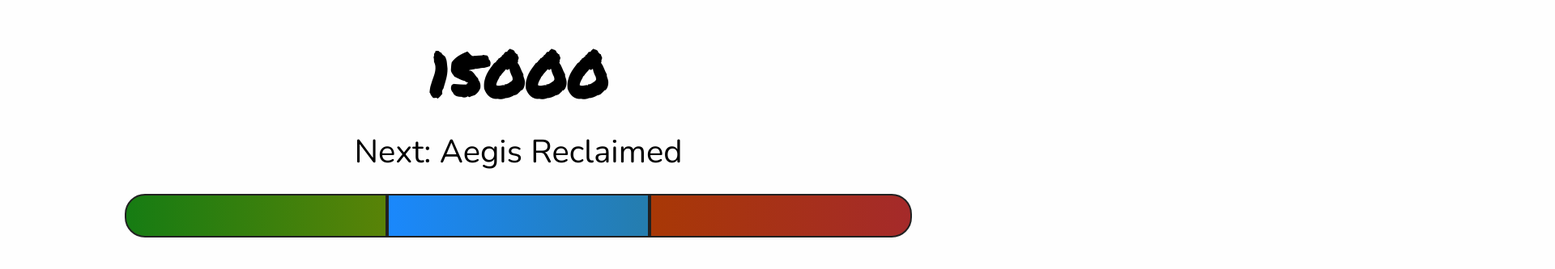
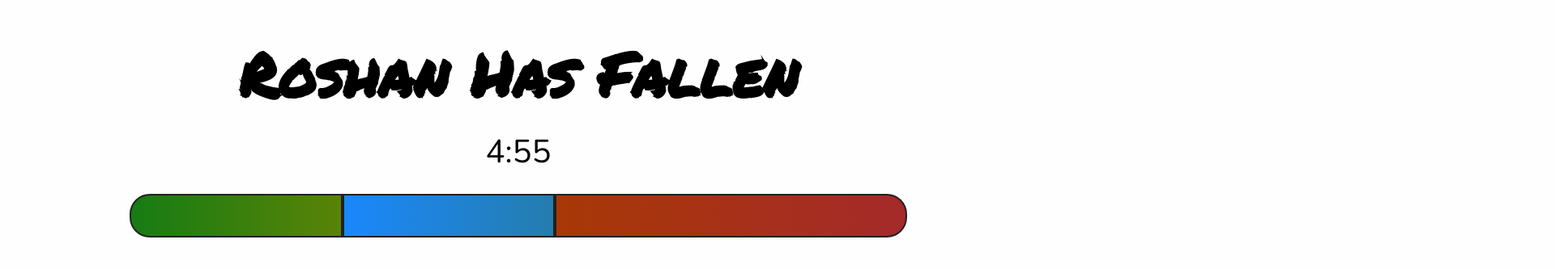
Before and after one commit to JasonZheng20/Rosh-Timer, a plain HTML site: page index.html in a window 1280 px wide. Shown: the part 197-530 px from the top of the page at 81% size, 1920 px wide, since content can reach past the window. Drawn offline with nearby package versions, Linux system fonts and the light colour scheme.

Commit message:
frustrating bugs

```diff
--- a/index.html
+++ b/index.html
@@ -15,17 +15,12 @@
       <h1 class = "title">Roshan Timer</h1>
     </div>
     <!-- <div class = "button">Roshan Defeated</div> -->
-    <span class = "time">Next: Aegis Reclaimed</span>
+    <span class = "time"></span>
     <div class = "countdown">
-      <div class = "bar leftMost" id = "maxRespawn">
-        <!-- <span class = "rel">Maximum Respawn</span> -->
-      </div>
-      <div class = "bar" id = "minRespawn">
-        <!-- <span class = "rel">Minimum Respawn</span> -->
-      </div>
-      <div class = "bar rightMost" id = "reclaim">
-        <!-- <span class = "rel">Aegis Reclaimed</span> -->
-      </div>
+      <div class = "bar leftMost" id = "maxRespawn"></div>
+      <div class = "bar" id = "minRespawn"></div>
+      <div class = "bar rightMost" id = "reclaim"></div>
+      <div class = "cover"></div>
     </div>
   </body>
 </html>
--- a/script.js
+++ b/script.js
@@ -1,28 +1,44 @@
-// let timeUntilNext = 5 * 60000;
-let timeUntilNext = 20000;
-document.querySelector('.title').textContent = timeUntilNext;
+let timeUntilNext = 5 * 60000;
+// let timeUntilNext = 5000;
+
+let seconds = (timeUntilNext/1000) % 60;
+let minutes = Math.floor((timeUntilNext/60000) % 60);
+const events = ['Roshan Has Fallen','Aegis Has Been Reclaimed', 'Roshan Has Possibly Respawned', 'Roshan Has Definitely Respawned'];
+const bars = [document.querySelector('#reclaim'), document.querySelector('#minRespawn'), document.querySelector('#maxRespawn')];
+document.querySelector('.title').textContent = events[0];
+document.querySelector('.time').textContent = minutes + ':' + seconds;
 let curr = 0;
-const events = ['Aegis Has Been Reclaimed', 'Roshan Has Possibly Respawned', 'Roshan Has Definitely Respawned'];
 
 // this.onLoad = this.onLoad.bind(this);
 // document.addEventListener('load', this.onLoad);
 onLoad();
 
 function onLoad() {
-  console.log('triggered');
   var timer = setInterval(function() {
     timeUntilNext -= 1000;
+    console.log(document.querySelector('.cover').offsetLeft);
+    let change = document.querySelector('.cover').offsetLeft - 10;
+    // console.log(document.querySelector('.cover').style.left); //this returns null
+    console.log(change);
+    document.querySelector('.cover').offsetLeft = change; //CANT MOVE IT >:()
     if (timeUntilNext == 0) {
       curr++;
-      document.querySelector('.time').textContent = 'Next: ' + events[curr];
+      document.querySelector('.title').textContent = events[curr];
       if (curr < 3) {
-        // timeUntilNext = 3 * 60000;
-        timeUntilNext = 10000;
+        timeUntilNext = 3 * 60000;
+        // timeUntilNext = 3000;
+        timeUntilNextBuffer = timeUntilNext;
       }
       else {
-        timer = null;
+        timerUntilNext = 0;
+        //stop the timer
       }
     }
-    document.querySelector('.title').textContent = timeUntilNext;
+    seconds = (timeUntilNext/1000) % 60;
+    if (seconds < 10) {
+      seconds = "0" + seconds;
+    }
+    minutes = Math.floor((timeUntilNext/60000) % 60);
+    document.querySelector('.time').textContent = minutes + ':' + seconds;
   }, 1000);
 }
--- a/style.css
+++ b/style.css
@@ -22,14 +22,17 @@
 
 .countdown {
   display:flex;
-  justify-content: center;
+  justify-content: flex-start;
   align-items: center;
+  width: 75vw;
+  position: relative;
 }
 
 .time {
   margin-bottom: 25px;
   font-size: 40px;
   font-family: 'Nunito', sans-serif;
+  text-align: center;
 }
 
 .icon {
@@ -44,6 +47,7 @@
   margin-bottom: -10px;
   font-family: 'Permanent Marker', cursive;
   font-size: 75px;
+  text-align: center;
 }
 
 .button {
@@ -52,12 +56,18 @@
   background-color: red;
 }
 
+.cover {
+  width: 100vw;
+  position: absolute;
+  left: 75vw;
+  background-color: #fefefe;
+  height: 50px;
+}
+
 .bar {
-  width: 25vw;
   height: 50px;
   background-color: yellow;
   border: 2px solid #212121;
-  position: relative;
 }
 
 .rel {
@@ -77,16 +87,19 @@
 }
 
 #reclaim {
+  width: calc(75vw * (5/11));
   background: #B9500B;
   background: linear-gradient(to left, #A52A2A, #A83806);
 }
 
 #minRespawn {
+  width: calc(75vw * (3/11));
   background: #257DAE;
   background: linear-gradient(to right, #1A88FC, #257DAE);
 }
 
 #maxRespawn {
+  width: calc(75vw * (3/11));
   background: #167C13;
   background: linear-gradient(to left, #598307, #167C13);
 }
```
